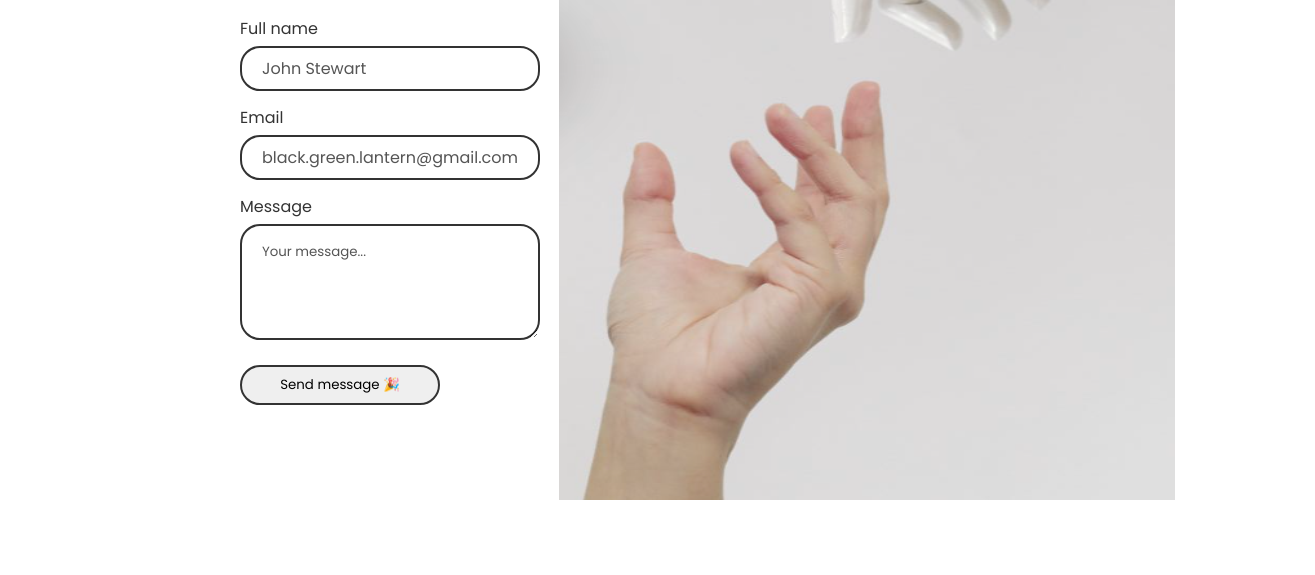
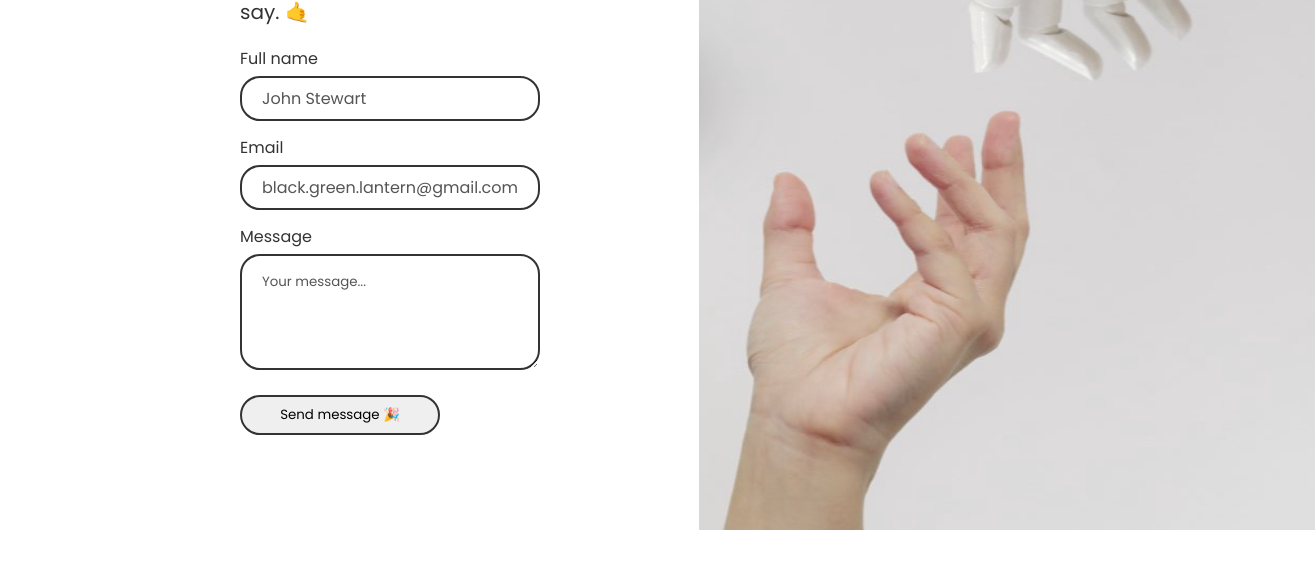
Before and after one commit to YusufBolden/Accessible-web-design, a plain HTML site: page index.html in a window 1280 px wide. Shown: the part 225-800 px from the top of the page, 1315 px wide, since content can reach past the window. Drawn offline with nearby package versions, Linux system fonts and the light colour scheme.

Commit message:
Changed styles for accessibility

```diff
--- a/styles.css
+++ b/styles.css
@@ -1,16 +1,19 @@
-html, body {
-    margin: 0;
+html,
+body {
+  margin-top: 30px;
+  margin-bottom: 30px;
   padding: 0;
   line-height: 1.5;
   color: #333333;
 }
-body, .contact-input, .contact-textarea  {
-    font-family: 'Poppins', sans-serif;
+body,
+.contact-input,
+.contact-textarea {
+  font-family: "Poppins", sans-serif;
 }
 .contact-page {
   min-height: 100vh;
   max-width: 900px;
-    overflow: hidden;
   margin: 0 auto;
 }
 .contact-form-section {
@@ -22,7 +25,7 @@ body, .contact-input, .contact-textarea  {
 .contact-image {
   transform: rotate(90deg);
   width: 900px;
-    margin-left: -60px;
+  margin-left: 80px;
 }
 .contact-form-heading {
   font-size: 3rem;
@@ -33,7 +36,7 @@ body, .contact-input, .contact-textarea  {
   color: #007000;
 }
 .contact-form-intro {
-    font-size: 20px;
+  font-size: 1.25rem;
   margin-bottom: 20px;
 }
 .contact-input {
@@ -42,7 +45,7 @@ body, .contact-input, .contact-textarea  {
   margin: 5px auto 15px;
   border-radius: 20px;
   padding: 8px 20px;
-    font-size: 16px;
+  font-size: 1rem;
   border: 2px solid #333333;
 }
 .contact-textarea {
@@ -52,7 +55,8 @@ body, .contact-input, .contact-textarea  {
   border: 2px solid #333333;
   border-radius: 20px;
 }
-.contact-input::-webkit-input-placeholder, .contact-textarea::-webkit-input-placeholder {
+.contact-input::-webkit-input-placeholder,
+.contact-textarea::-webkit-input-placeholder {
   color: #555555;
 }
 .contact-submit-button {
@@ -62,7 +66,7 @@ body, .contact-input, .contact-textarea  {
   margin: 10px auto 0;
   width: 200px;
   cursor: pointer;
-    font-family: 'Poppins', sans-serif;
+  font-family: "Poppins", sans-serif;
 }
 .contact-submit-button:hover {
   background-color: #dddddd;
```
Lines whose indentation alone changed are shown as unchanged.
